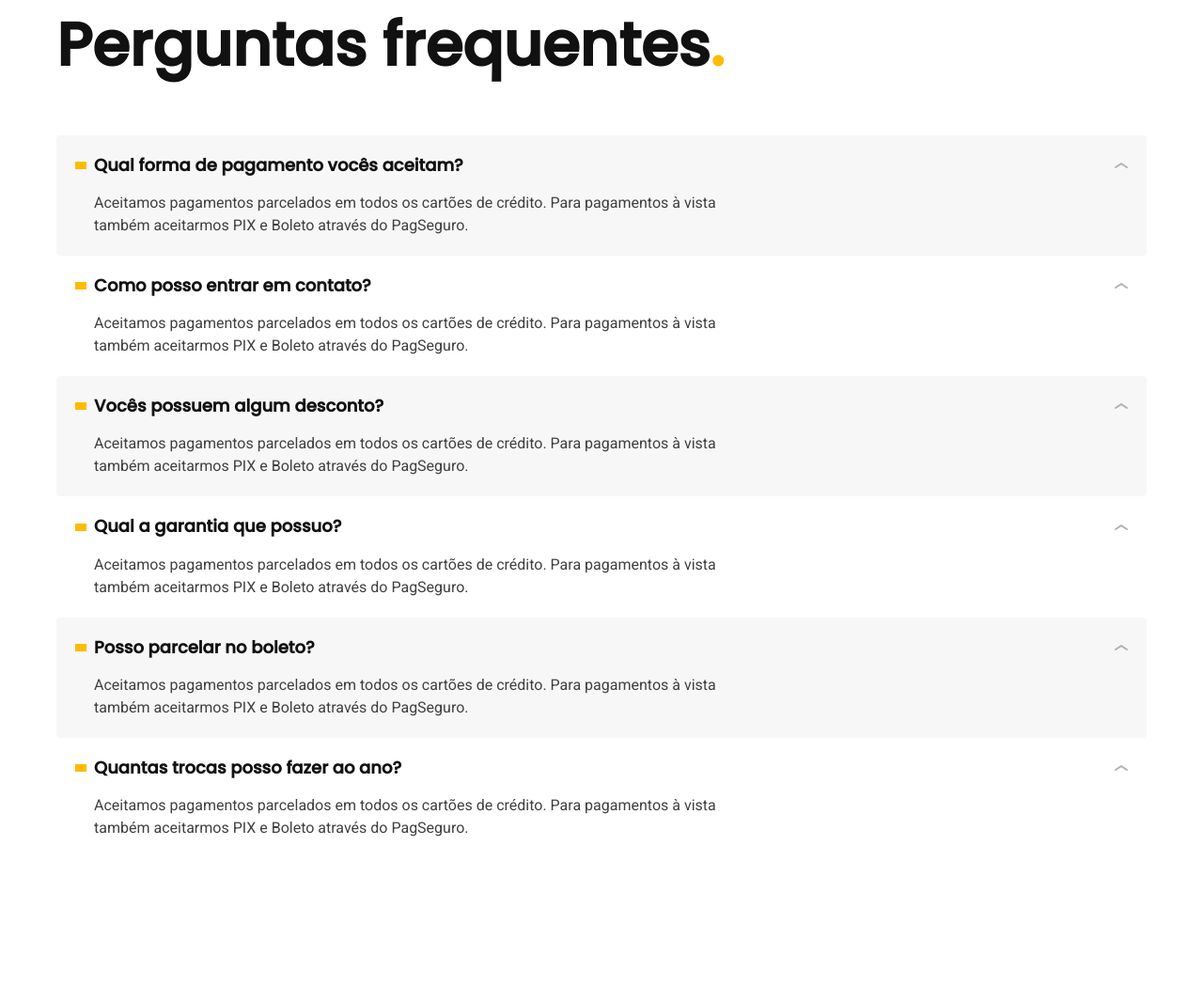
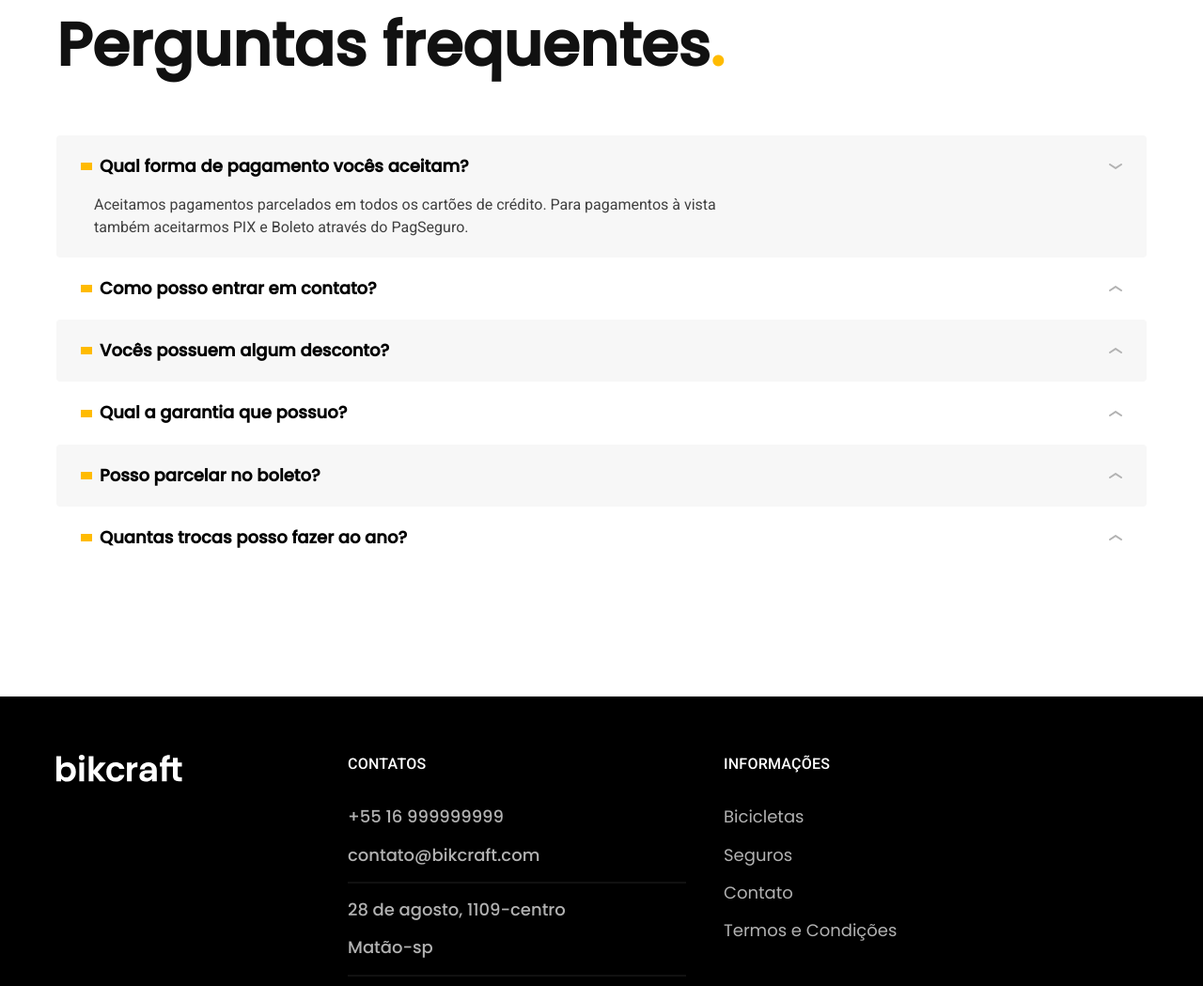
Before and after one commit to AndreJorge01/New-bickcraft, a plain HTML site: page seguros.html in a window 1280 px wide. Shown: the part 1751-2800 px from the top of the page at 94% size. Drawn offline with Linux system fonts and the light colour scheme.

Commit message:
js-update

```diff
--- a/css/seguros/perguntas.css
+++ b/css/seguros/perguntas.css
@@ -16,15 +16,19 @@
   background-color: var(--cor-1);
 }
 
-.perguntas dt {
+.perguntas button {
   display: grid;
   grid-template-columns: auto 1fr auto;
   align-items: center;
   gap: 8px;
   cursor: pointer;
+  border: none;
+  background: none;
+  width: 100%;
+  text-align: left;
 }
 
-.perguntas dt::before {
+.perguntas button::before {
   content: "";
   display: inline-block;
   width: 12px;
@@ -32,7 +36,7 @@
   background-color: var(--cor-p1);
 }
 
-.perguntas dt::after {
+.perguntas button::after {
   content: "";
   display: inline-block;
   width: 14px;
@@ -41,8 +45,17 @@
   transition: 0.3s;
 }
 
-.perguntas dt:hover::after {
+.perguntas button:hover::after,
+.perguntas button[aria-expanded="true"]::after {
   transform: rotate(180deg);
+}
+
+.perguntas dd {
+  display: none;
+}
+
+.perguntas dd.ativa {
+  display: block;
 }
 
 .perguntas dd {
--- a/js/script.js
+++ b/js/script.js
@@ -24,3 +24,23 @@ function ativarProduto(parametro) {
 }
 
 parametros.forEach(ativarProduto);
+
+//perguntas frequentes
+
+const perguntas = document.querySelectorAll(".perguntas button");
+
+function ativarPergunta(event) {
+  const pergunta = event.currentTarget;
+  const controls = pergunta.getAttribute("aria-controls");
+  const resposta = document.getElementById(controls);
+
+  resposta.classList.toggle("ativa");
+  const ativa = resposta.classList.contains("ativa");
+  pergunta.setAttribute("aria-expanded", ativa);
+}
+
+function eventosPerguntas(pergunta) {
+  pergunta.addEventListener("click", ativarPergunta);
+}
+
+perguntas.forEach(eventosPerguntas);
--- a/seguros.html
+++ b/seguros.html
@@ -118,33 +118,33 @@
 
     <dl>
       <div>
-        <dt class="font-1-m-b">Qual forma de pagamento vocês aceitam?</dt>
-        <dd class="font-2-s cor-9">Aceitamos pagamentos parcelados em todos os cartões de crédito. Para pagamentos à vista também aceitarmos PIX e Boleto através do PagSeguro.</dd>
+        <dt><button class="font-1-m-b" aria-controls="pergunta1" aria-expanded="true">Qual forma de pagamento vocês aceitam?</button></dt>
+        <dd id="pergunta1" class="font-2-s cor-9 ativa">Aceitamos pagamentos parcelados em todos os cartões de crédito. Para pagamentos à vista também aceitarmos PIX e Boleto através do PagSeguro.</dd>
       </div>
 
       <div>
-        <dt class="font-1-m-b">Como posso entrar em contato?</dt>
-        <dd class="font-2-s cor-9">Aceitamos pagamentos parcelados em todos os cartões de crédito. Para pagamentos à vista também aceitarmos PIX e Boleto através do PagSeguro.</dd>
+        <dt><button class="font-1-m-b" aria-controls="pergunta2" aria-expanded="false">Como posso entrar em contato?</button></dt>
+        <dd id="pergunta2" class="font-2-s cor-9">Aceitamos pagamentos parcelados em todos os cartões de crédito. Para pagamentos à vista também aceitarmos PIX e Boleto através do PagSeguro.</dd>
       </div>
 
       <div>
-        <dt class="font-1-m-b">Vocês possuem algum desconto?</dt>
-        <dd class="font-2-s cor-9">Aceitamos pagamentos parcelados em todos os cartões de crédito. Para pagamentos à vista também aceitarmos PIX e Boleto através do PagSeguro.</dd>
+        <dt><button class="font-1-m-b" aria-controls="pergunta3" aria-expanded="false">Vocês possuem algum desconto?</button></dt>
+        <dd id="pergunta3" class="font-2-s cor-9">Aceitamos pagamentos parcelados em todos os cartões de crédito. Para pagamentos à vista também aceitarmos PIX e Boleto através do PagSeguro.</dd>
       </div>
 
       <div>
-        <dt class="font-1-m-b">Qual a garantia que possuo?</dt>
-        <dd class="font-2-s cor-9">Aceitamos pagamentos parcelados em todos os cartões de crédito. Para pagamentos à vista também aceitarmos PIX e Boleto através do PagSeguro.</dd>
+        <dt><button class="font-1-m-b" aria-controls="pergunta4" aria-expanded="false">Qual a garantia que possuo?</button></dt>
+        <dd id="pergunta4" class="font-2-s cor-9">Aceitamos pagamentos parcelados em todos os cartões de crédito. Para pagamentos à vista também aceitarmos PIX e Boleto através do PagSeguro.</dd>
       </div>
 
       <div>
-        <dt class="font-1-m-b">Posso parcelar no boleto?</dt>
-        <dd class="font-2-s cor-9">Aceitamos pagamentos parcelados em todos os cartões de crédito. Para pagamentos à vista também aceitarmos PIX e Boleto através do PagSeguro.</dd>
+        <dt><button class="font-1-m-b" aria-controls="pergunta5" aria-expanded="false">Posso parcelar no boleto?</button></dt>
+        <dd id="pergunta5" class="font-2-s cor-9">Aceitamos pagamentos parcelados em todos os cartões de crédito. Para pagamentos à vista também aceitarmos PIX e Boleto através do PagSeguro.</dd>
       </div>
 
       <div>
-        <dt class="font-1-m-b">Quantas trocas posso fazer ao ano?</dt>
-        <dd class="font-2-s cor-9">Aceitamos pagamentos parcelados em todos os cartões de crédito. Para pagamentos à vista também aceitarmos PIX e Boleto através do PagSeguro.</dd>
+        <dt><button class="font-1-m-b" aria-controls="pergunta6" aria-expanded="false">Quantas trocas posso fazer ao ano?</button></dt>
+        <dd id="pergunta6" class="font-2-s cor-9">Aceitamos pagamentos parcelados em todos os cartões de crédito. Para pagamentos à vista também aceitarmos PIX e Boleto através do PagSeguro.</dd>
       </div>
 
     </dl>
```
